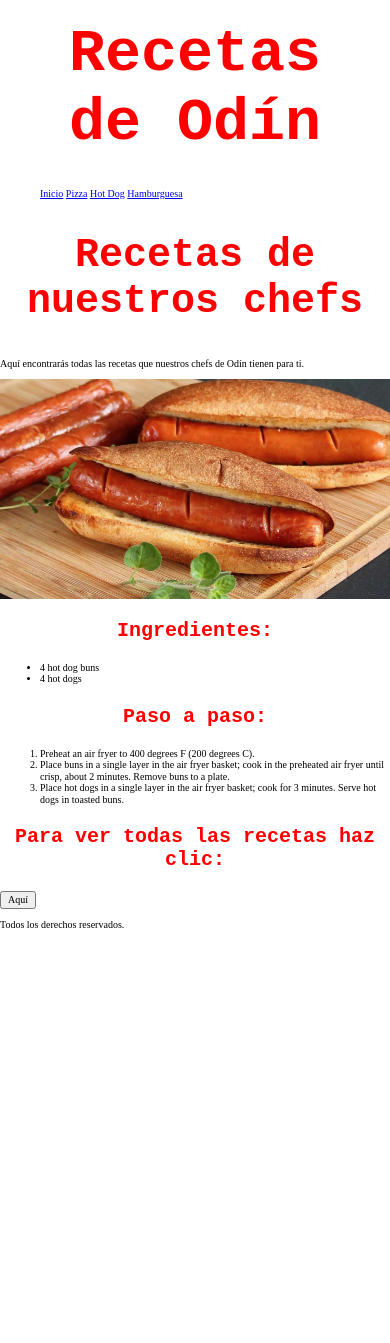
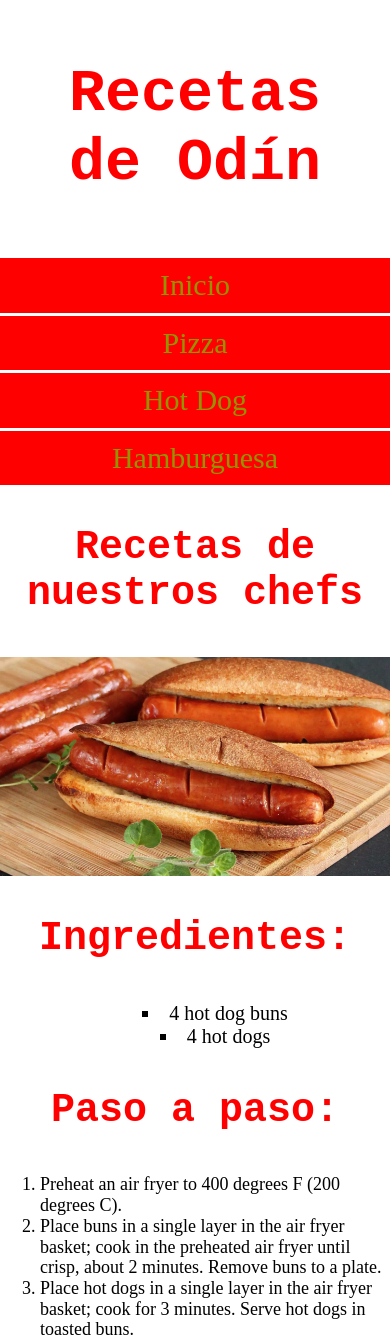
Before and after one commit to Tedspy/odin-recipes, a plain HTML site: page recipes/hotdog.html in a window 390 px wide. Shown: the top 1343 px of the page. Before the commit the page ends 940 px from the top, so only its background shows below. Drawn offline with Linux system fonts and the light colour scheme.

Commit message:
all web responsive

```diff
--- a/css/app.css
+++ b/css/app.css
@@ -14,7 +14,6 @@ img {
 
 h1 {
     font-size: 6rem;
-    margin: 0;
     padding: 2rem;
 }
 h2 {
@@ -28,6 +27,7 @@ h1, h2, h3 {
     font-weight: bold;
     color: red;
     text-align: center;
+    margin: 4rem 0;
 }
 
 @media (min-width: 768px) {
@@ -117,3 +117,7 @@ h1, h2, h3 {
         margin: 0 auto;
     }
 }
+.recetas {
+    display: grid;
+    grid-template-columns: repeat(3, 1fr);
+}
--- a/recipes/hotdog.html
+++ b/recipes/hotdog.html
@@ -11,38 +11,42 @@
 <body>
     <header>
         <h1>Recetas de Odín</h1>
-        <nav>
-            <ul>
-                <a href="../index.html">Inicio</a>
-                <a href="./pizza.html">Pizza</a>
-                <a href="./hotdog.html">Hot Dog</a>
-                <a href="./hamburger.html">Hamburguesa</a>
+        <nav class="nav-main contenedor">
+            <ul class="list contenedor">
+                <li><a href="../index.html" class="contenedor link">Inicio</a></li>
+                <li><a href="./pizza.html" class="contenedor link">Pizza</a></li>
+                <li><a href="./hotdog.html" class="contenedor link">Hot Dog</a></li>
+                <li><a href="./hamburger.html" class="contenedor link">Hamburguesa</a></li>
             </ul>
         </nav>
     </header>
 
     <main>
+        <div class="contenedor">
         <h2>Recetas de nuestros chefs</h2>
-        <p>Aquí encontrarás todas las recetas que nuestros chefs de Odín tienen para ti.</p>
-        <img src="../images/perro.webp" alt="Perro Caliente">
-        <h3>Ingredientes:</h3>
-        <ul>
+        <img src="../images/perro.webp" alt="Perro Caliente" >
+        </div>
+        <div class="contenedor">
+        <h2>Ingredientes:</h2>
+        <ul class="ingredientes">
             <li>4 hot dog buns</li>
             <li>4 hot dogs</li>
         </ul>
-        <h3>Paso a paso:</h3>
-        <ol>
+
+        <h2>Paso a paso:</h2>
+        <ol class="lista">
             <li>Preheat an air fryer to 400 degrees F (200 degrees C).</li>
             <li>Place buns in a single layer in the air fryer basket; cook in the preheated air fryer until crisp, about 2 minutes. Remove buns to a plate.</li>
             <li>Place hot dogs in a single layer in the air fryer basket; cook for 3 minutes. Serve hot dogs in toasted buns.</li>
         </ol>
-        <div>
-            <h3>Para ver todas las recetas haz clic:</h3>
-            <a href="recetas.html"><button type="button">Aquí</button></a>
+        </div>
+        <div class="content-one">
+            <h2>Para ver todas las recetas haz clic:</h2>
+            <a href="recetas.html" class="contenedor link">Aquí</a>
         </div>
     </main>
 
-    <footer>
+    <footer class="footer">
         <p>Todos los derechos reservados.</p>
     </footer>
 </body>
```
Also changed, not shown: recipes/hamburger.html (+18 -15 lines), recipes/recetas.html (+1 -1 lines), 1 other file.
